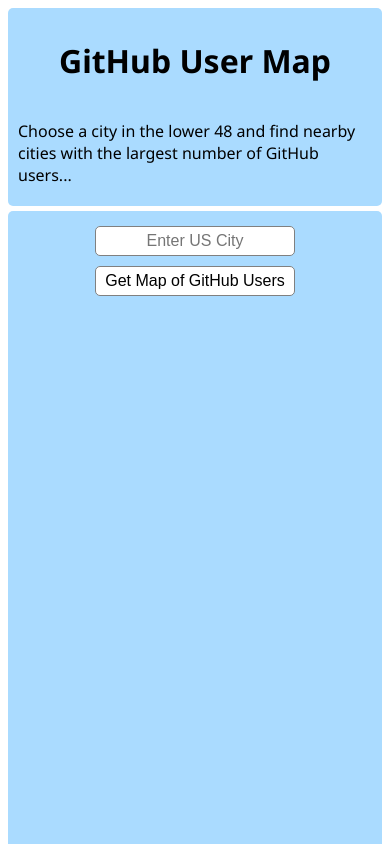
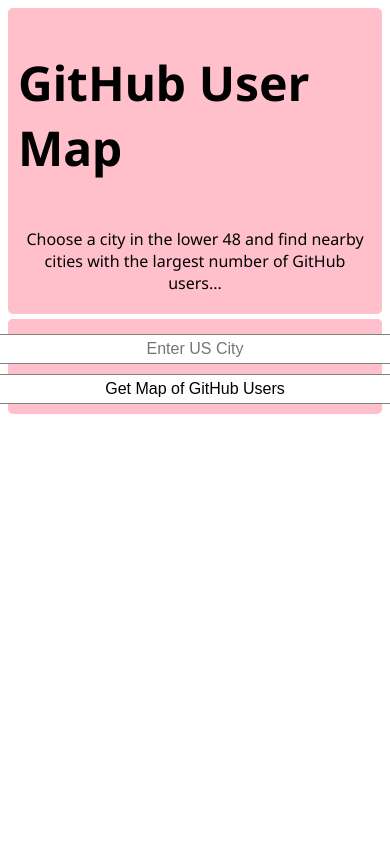
Before and after one commit to lindsayjohnston/API-Map, a website: page docs/index.html in a window 390 px wide. Shown: the top 844 px of the page. Drawn offline with Linux system fonts and the light colour scheme; some packages are replaced by stand-ins of ours.

Commit message:
changed styling for mobile

```diff
--- a/docs/style.css
+++ b/docs/style.css
@@ -75,8 +75,6 @@
   background-color: white;
 }
 
-
-
 #marker-explanation{
   margin: 10px 0 5px 0;
 }
@@ -87,3 +85,27 @@
   margin: 0px 5px 10px 5px;
 
 }
+/* MOBILE DEVICES */
+@media only screen and (max-width: 750px){
+
+  #header, #main, #input-div{
+    width: 100%;
+    background-color: pink;
+  }
+
+  #main{
+    height: 100%;
+  }
+
+  h1{
+    font-size: 3rem;
+  }
+  p{
+    text-align: center;
+  }
+
+  #city-input, button{
+    width: 600px;
+  }
+
+}
```
